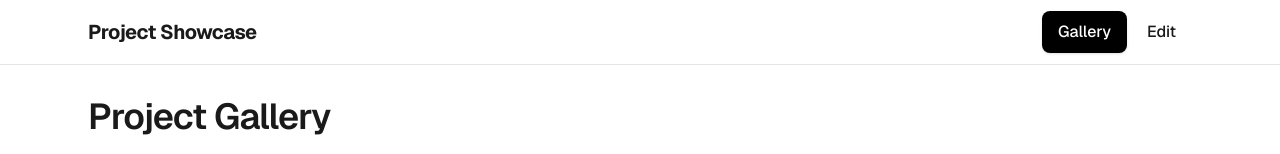
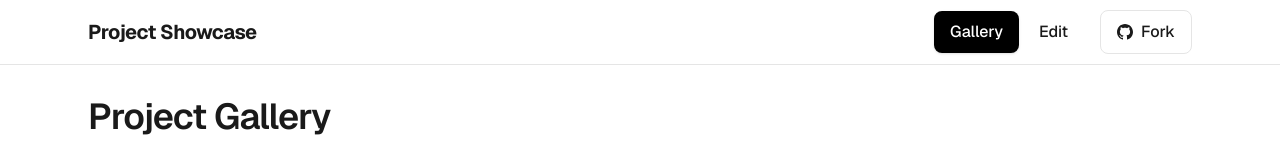
Before and after one commit to saifeemustafaq/projectshowcase, a Next.js app: page /projects in a window 1280 px wide. Shown: the top 154 px of the page. Built offline with nearby package versions, Linux system fonts and the light colour scheme; no server answers; the database is empty.

Commit message:
fork button added

```diff
--- a/components/Navigation.tsx
+++ b/components/Navigation.tsx
@@ -43,6 +43,24 @@
             >
               Edit
             </Link>
+            <a
+              href="https://github.com/saifeemustafaq/projectshowcase/"
+              target="_blank"
+              rel="noopener noreferrer"
+              className="ml-3 px-4 py-2 rounded-lg font-medium transition-all duration-200 hover:scale-105 border"
+              style={{
+                backgroundColor: 'transparent',
+                color: 'var(--foreground)',
+                borderColor: 'var(--border-color)'
+              }}
+            >
+              <span className="flex items-center space-x-2">
+                <svg width="16" height="16" viewBox="0 0 24 24" fill="currentColor">
+                  <path d="M12 0c-6.626 0-12 5.373-12 12 0 5.302 3.438 9.8 8.207 11.387.599.111.793-.261.793-.577v-2.234c-3.338.726-4.033-1.416-4.033-1.416-.546-1.387-1.333-1.756-1.333-1.756-1.089-.745.083-.729.083-.729 1.205.084 1.839 1.237 1.839 1.237 1.07 1.834 2.807 1.304 3.492.997.107-.775.418-1.305.762-1.604-2.665-.305-5.467-1.334-5.467-5.931 0-1.311.469-2.381 1.236-3.221-.124-.303-.535-1.524.117-3.176 0 0 1.008-.322 3.301 1.23.957-.266 1.983-.399 3.003-.404 1.02.005 2.047.138 3.006.404 2.291-1.552 3.297-1.23 3.297-1.23.653 1.653.242 2.874.118 3.176.77.84 1.235 1.911 1.235 3.221 0 4.609-2.807 5.624-5.479 5.921.43.372.823 1.102.823 2.222v3.293c0 .319.192.694.801.576 4.765-1.589 8.199-6.086 8.199-11.386 0-6.627-5.373-12-12-12z"/>
+                </svg>
+                <span>Fork</span>
+              </span>
+            </a>
           </div>
         </div>
       </div>
```
